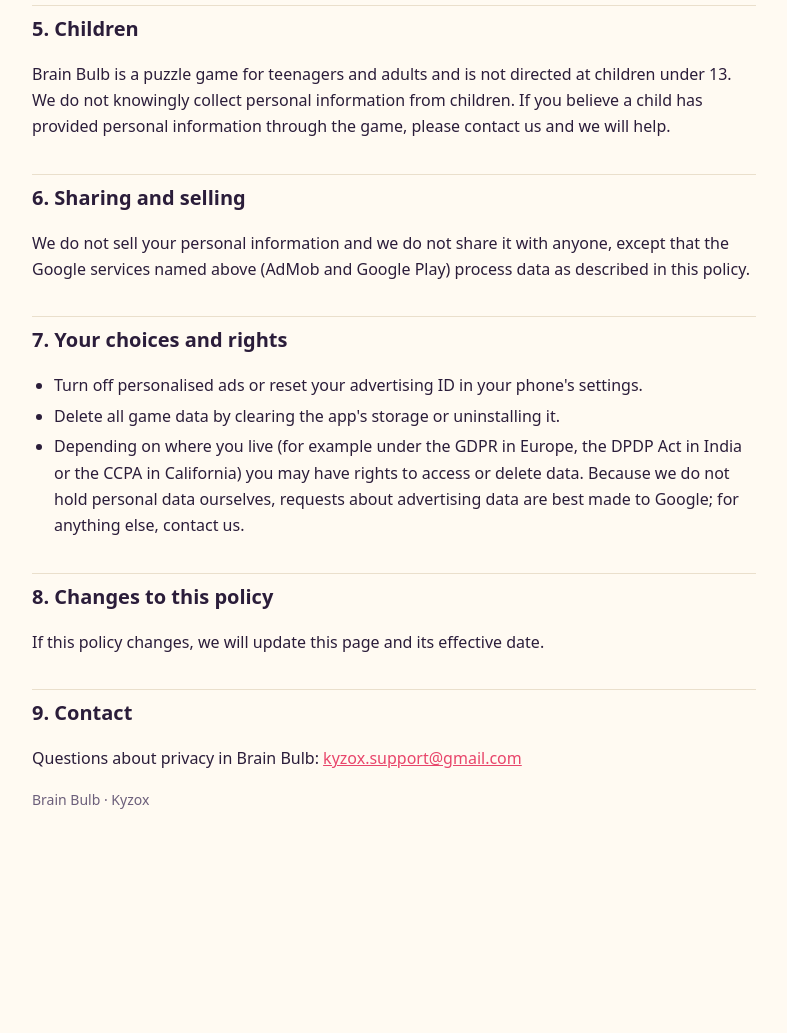
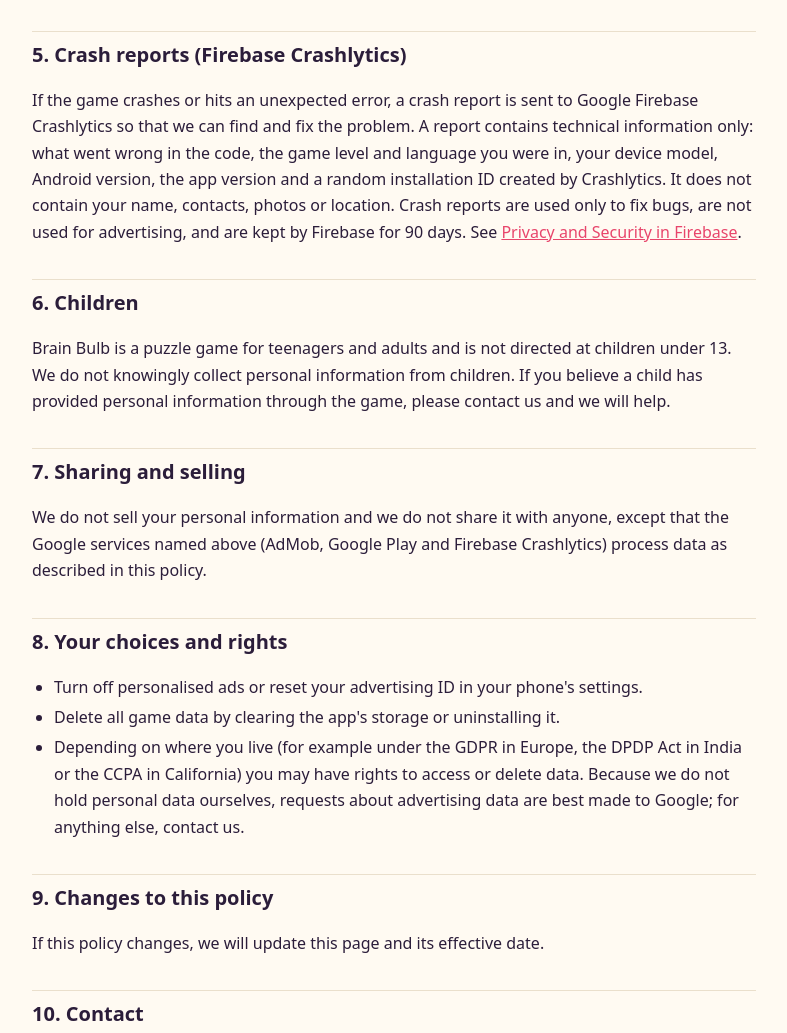
Before and after one commit to kyzox-studio/brain-bulb-privacy, a plain HTML site: page index.html in a window 1280 px wide. Shown: the part 1490-2523 px from the top of the page, without its empty margins (246-1033 px from the left). Before the commit the page ends 2379 px from the top, so only its background shows below. Drawn offline with Linux system fonts and the light colour scheme.

Commit message:
Add files via upload

```diff
--- a/index.html
+++ b/index.html
@@ -33,8 +33,9 @@
 
   <div class="card">
     <strong>In short:</strong> you do not need an account and we do not ask for your name, e-mail or phone number.
-    Your game progress stays on your phone. The game shows ads from Google AdMob and sells one optional item
-    ("Remove Ads") through Google Play — those Google services handle some data as described below.
+    Your game progress stays on your phone. The game shows ads from Google AdMob, sells one optional item
+    ("Remove Ads") through Google Play and sends crash reports to Google Firebase Crashlytics so we can fix bugs —
+    those Google services handle some data as described below.
   </div>
 
   <h2>1. Information stored on your device</h2>
@@ -73,16 +74,24 @@
   ads between levels (and restore it if you reinstall). See the
   <a href="https://payments.google.com/payments/apis-secure/u/0/get_legal_document?ldo=0&ldt=privacynotice">Google Payments Privacy Notice</a>.</p>
 
-  <h2>5. Children</h2>
+  <h2>5. Crash reports (Firebase Crashlytics)</h2>
+  <p>If the game crashes or hits an unexpected error, a crash report is sent to Google Firebase Crashlytics so that we
+  can find and fix the problem. A report contains technical information only: what went wrong in the code, the game
+  level and language you were in, your device model, Android version, the app version and a random installation ID
+  created by Crashlytics. It does not contain your name, contacts, photos or location. Crash reports are used only to
+  fix bugs, are not used for advertising, and are kept by Firebase for 90 days. See
+  <a href="https://firebase.google.com/support/privacy">Privacy and Security in Firebase</a>.</p>
+
+  <h2>6. Children</h2>
   <p>Brain Bulb is a puzzle game for teenagers and adults and is not directed at children under 13. We do not knowingly
   collect personal information from children. If you believe a child has provided personal information through the
   game, please contact us and we will help.</p>
 
-  <h2>6. Sharing and selling</h2>
+  <h2>7. Sharing and selling</h2>
   <p>We do not sell your personal information and we do not share it with anyone, except that the Google services
-  named above (AdMob and Google Play) process data as described in this policy.</p>
+  named above (AdMob, Google Play and Firebase Crashlytics) process data as described in this policy.</p>
 
-  <h2>7. Your choices and rights</h2>
+  <h2>8. Your choices and rights</h2>
   <ul>
     <li>Turn off personalised ads or reset your advertising ID in your phone's settings.</li>
     <li>Delete all game data by clearing the app's storage or uninstalling it.</li>
@@ -91,10 +100,10 @@
       requests about advertising data are best made to Google; for anything else, contact us.</li>
   </ul>
 
-  <h2>8. Changes to this policy</h2>
+  <h2>9. Changes to this policy</h2>
   <p>If this policy changes, we will update this page and its effective date.</p>
 
-  <h2>9. Contact</h2>
+  <h2>10. Contact</h2>
   <p>Questions about privacy in Brain Bulb: <a href="mailto:kyzox.support@gmail.com">kyzox.support@gmail.com</a></p>
 
   <p class="muted">Brain Bulb · Kyzox</p>
```
